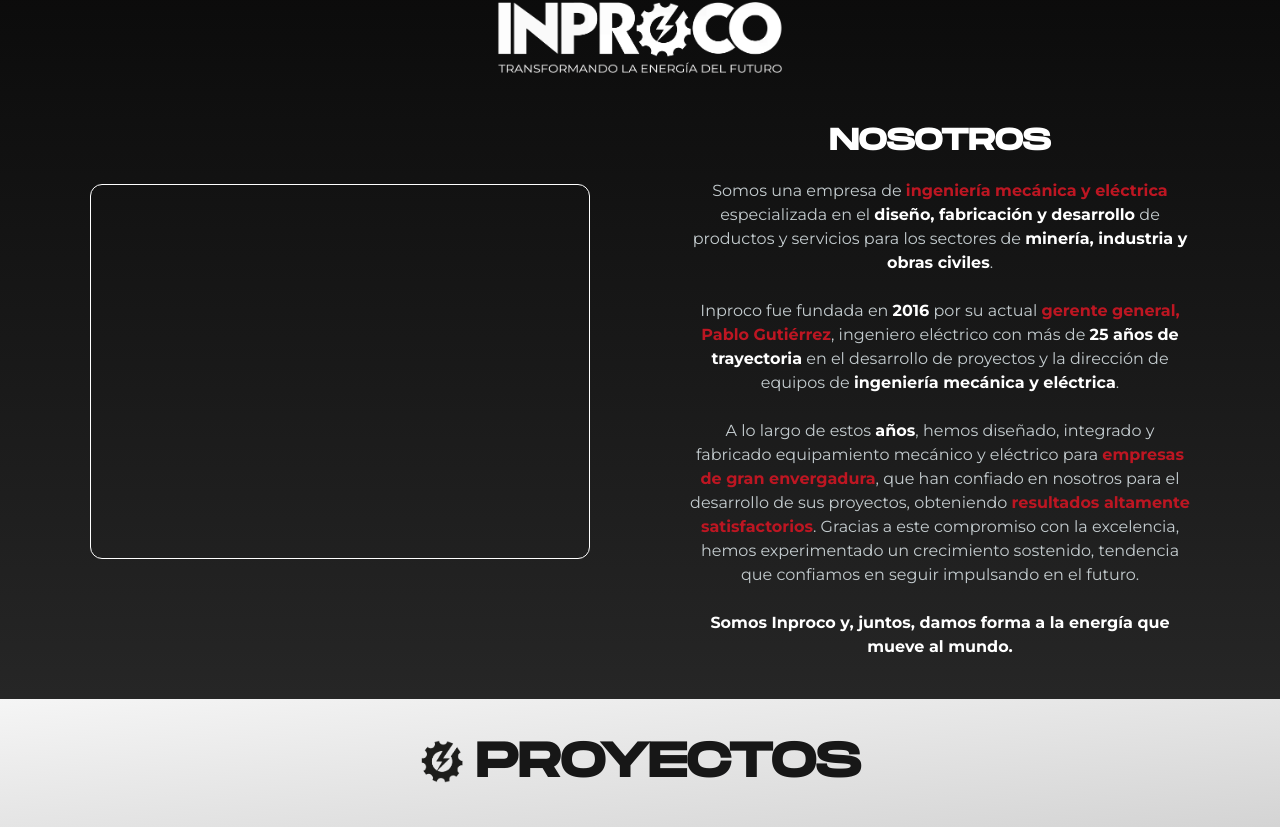
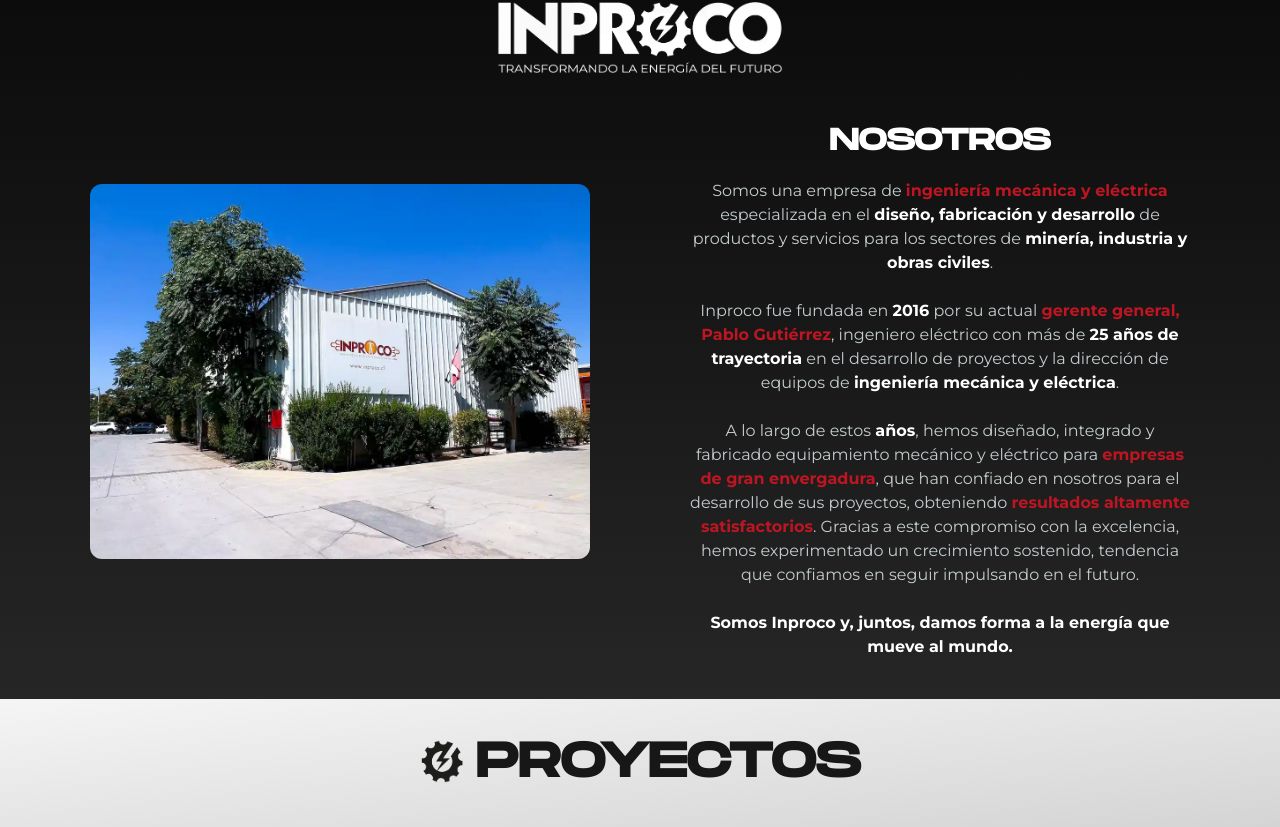
Before and after one commit to invvd/inproco.cl, a Next.js app: page / in a window 1280 px wide. Shown: the part 848-1675 px from the top of the page. Built offline with nearby package versions, Linux system fonts and the light colour scheme.

Commit message:
added image

```diff
--- a/src/app/sections/Nosotros.tsx
+++ b/src/app/sections/Nosotros.tsx
@@ -21,12 +21,13 @@ export default function Nosotros() {
         />
       </div>
       <div className="px-10 lg:px-20 py-10 space-y-10 text-white place-items-center grid lg:grid-cols-2 lg:gap-20 ">
-        <motion.div
+        <motion.img
+          src="/images/nosotros.webp"
           initial={{ opacity: 0 }}
           whileInView={{ opacity: 100 }}
           viewport={{ once: true }}
-          className="aspect-[4/3] mb-10 max-w-[400px] lg:max-w-[500px] flex rounded-xl justify-center items-center w-full border"
-        ></motion.div>
+          className="aspect-[4/3] object-cover mb-10 max-w-[400px] lg:max-w-[500px] flex rounded-xl justify-center items-center w-full"
+        ></motion.img>
         <motion.div
           initial={{ opacity: 0 }}
           whileInView={{ opacity: 100 }}
```
Also changed, not shown: public/images/nosotros.webp (added).
